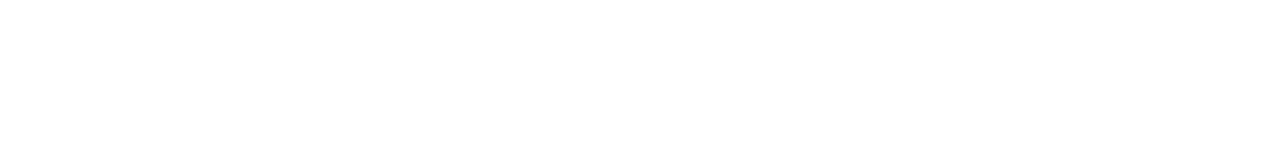
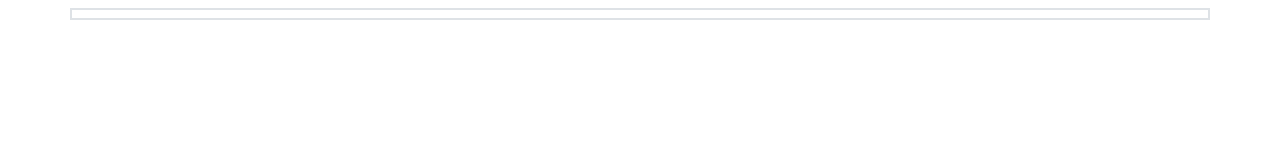
Before and after one commit to EmergingSols/Websites, a plain HTML site: page index.html in a window 1280 px wide. Drawn offline with nearby package versions, Linux system fonts and the light colour scheme.

Commit message:
updated container for webpage with border, margin and padding

```diff
--- a/index.html
+++ b/index.html
@@ -8,8 +8,7 @@
     <link rel="stylesheet" href="https://cdn.jsdelivr.net/npm/bootstrap@5.1.0/dist/css/bootstrap.min.css" integrity="sha384-KyZXEAg3QhqLMpG8r+8fhAXLRk2vvoC2f3B09zVXn8CA5QIVfZOJ3BCsw2P0p/We" crossorigin="anonymous">
 </head>
 <body>
-    <div class="container">
-
+    <div class="mt-2 pt-2 container border border-2">
     </div>
 </body>
 </html>
```
